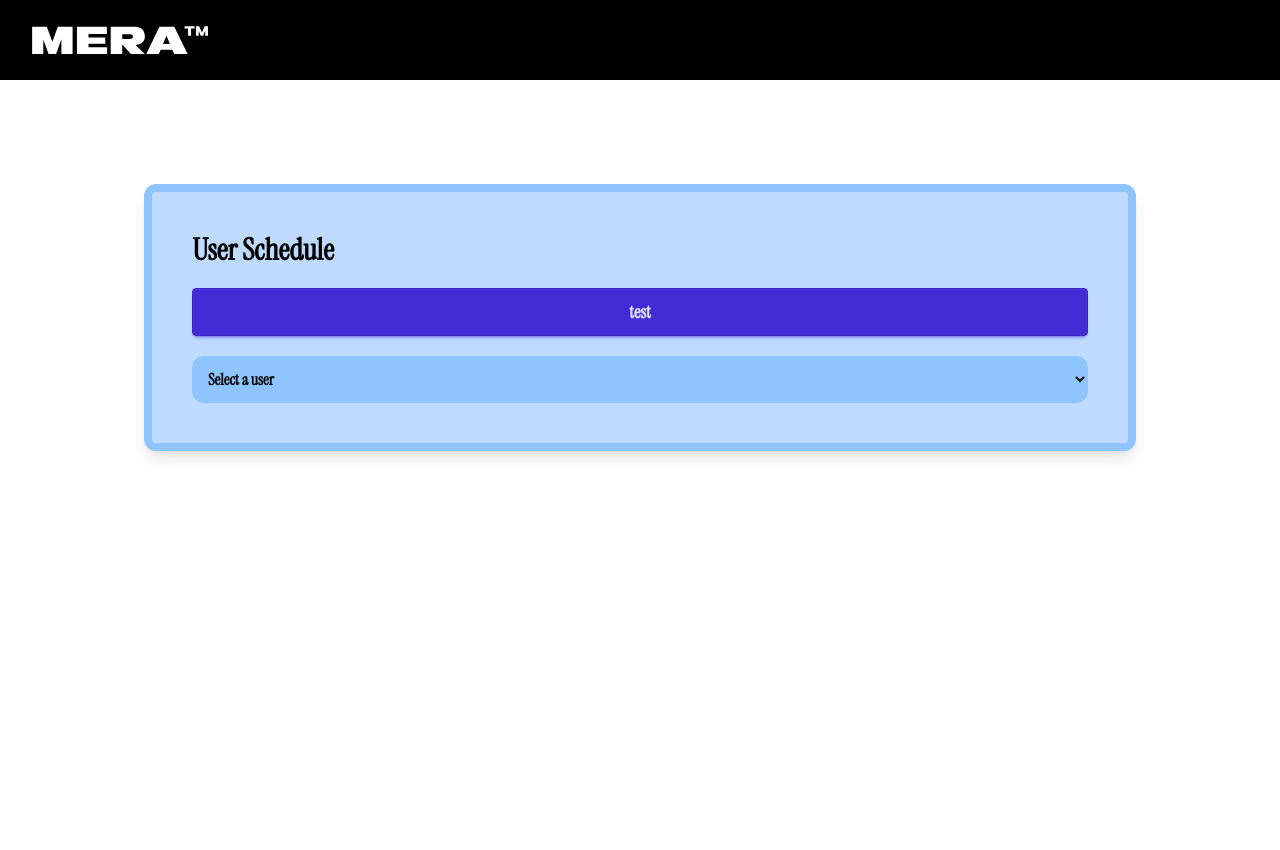
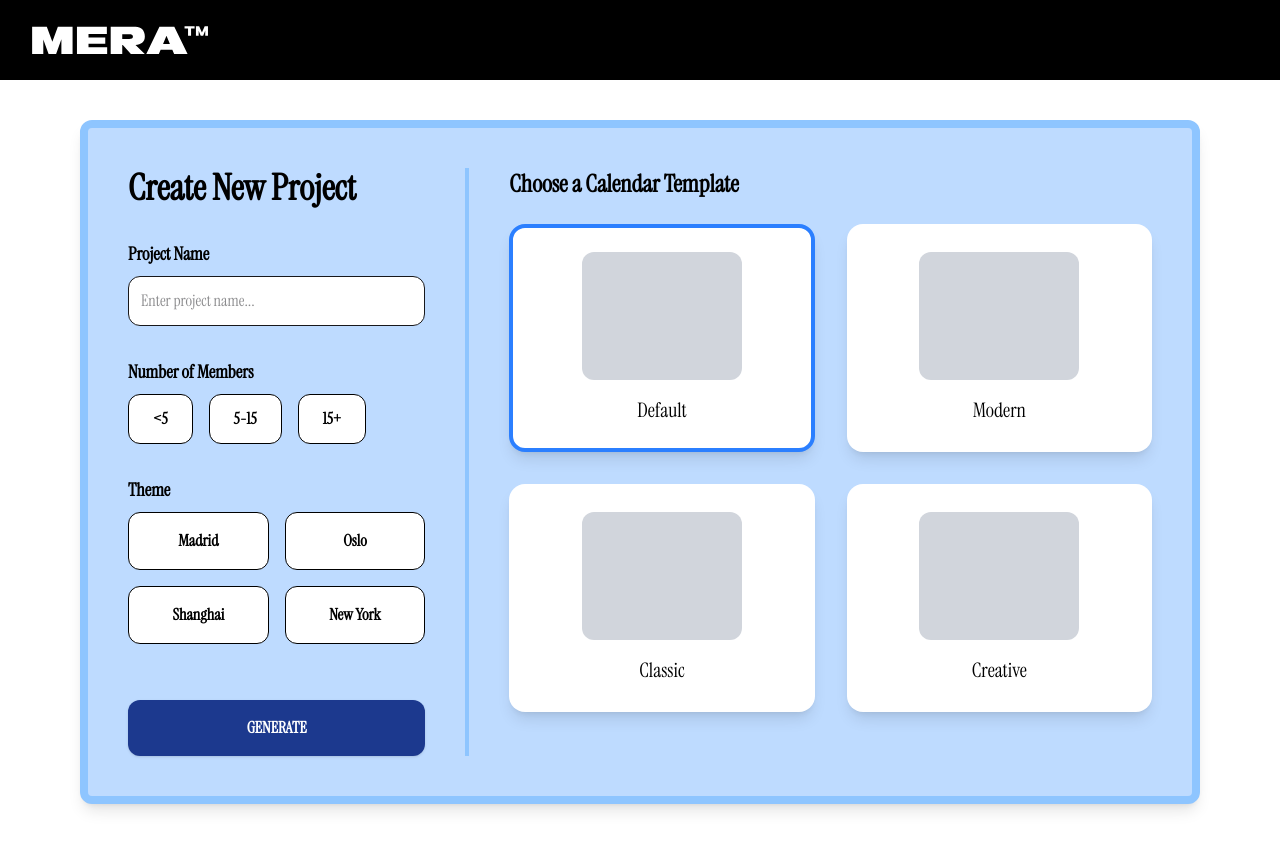
Before and after one commit to Hampus2001/mera, a Next.js app in the folder frontend/: page /createprojects in a window 1280 px wide. Shown: the top 850 px of the page. Before the commit the page ends 800 px from the top, so only its background shows below. Built offline with nearby package versions, Linux system fonts and the light colour scheme.

Commit message:
designanpassning till schemat

```diff
--- a/frontend/app/createprojects/page.js
+++ b/frontend/app/createprojects/page.js
@@ -1,23 +1,32 @@
 "use client";
 
 import { useContext, useState } from "react";
+import { motion, AnimatePresence } from "motion/react";
 import LandingNav from "@/components/LandingNav";
 import { HandleWorkspaceContext } from "@/context/WorkspaceContext";
 
-/* const users = [
-  { id: 1, name: "Irene ", role: "UI/UX" },
-  { id: 2, name: "Joel ", role: "UI/UX" },
-  { id: 3, name: "Hampus", role: "Backend" },
-  { id: 4, name: "Justus", role: "DevOps" },
-  { id: 5, name: "Mohamed", role: "Frontend" },
-]; */
+export default function UserSchedule() {
+  const [step, setStep] = useState(1);
+  const [projectName, setProjectName] = useState("");
+  const [memberCount, setMemberCount] = useState(1);
+  const [calendarTemplate, setCalendarTemplate] = useState("default");
+  const [theme, setTheme] = useState("light");
 
-export default function UserSchedule() {
   const [selectedUser, setSelectedUser] = useState(null);
   const [shifts, setShifts] = useState([]);
   const [newShift, setNewShift] = useState({ date: "", start: "", end: "" });
+
   const { contextId } = useContext(HandleWorkspaceContext);
   const [users, setUsers] = useState();
+
+  const handleNextStep = () => {
+    if (projectName && memberCount && calendarTemplate && theme) {
+      setStep(2);
+      getUsersAndTime();
+    } else {
+      alert("Please fill out all project details!");
+    }
+  };
 
   const handleAddShift = () => {
     if (selectedUser && newShift.date && newShift.start && newShift.end) {
@@ -32,7 +41,6 @@ export default function UserSchedule() {
     }
   };
 
-  //Send data and get data from server
   async function getUsersAndTime() {
     const response = await fetch("http://localhost:3001/sendUsers", {
       method: "POST",
@@ -50,15 +58,129 @@ export default function UserSchedule() {
   return (
     <>
       <LandingNav variant="appMode" />
-      <div className="flex flex-col min-h-screen items-center p-36 gap-10 font-instrument">
-        <div className="flex w-full flex-col gap-5 p-10 m-10 bg-blue-200 dark:bg-slate-800 rounded-xl border-8 border-blue-300 dark:border-slate-700 shadow-lg">
-          <h2 className="text-3xl font-bold text-black dark:text-white">
-            User Schedule
+      <div className="flex flex-col min-h-screen items-center p-20 gap-10 font-instrument">
+        <AnimatePresence mode="wait">
+          {step === 1 && (
+            <motion.div
+              key="step1"
+              initial={{ x: "-100%", opacity: 0 }}
+              animate={{ x: 0, opacity: 1 }}
+              exit={{ x: "100%", opacity: 0 }}
+              transition={{ duration: 0.5 }}
+              className="flex flex-row w-full p-10 m-10 bg-blue-200 dark:bg-slate-800 rounded-xl border-8 border-blue-300 dark:border-slate-700 shadow-lg"
+            >
+              {/* Left Sidebar */}
+              <div className="w-1/3 flex flex-col gap-8 pr-10 border-r-4 border-blue-300 dark:border-slate-700">
+                <h2 className="text-4xl font-bold text-black dark:text-white">
+                  Create New Project
                 </h2>
 
-          <button className="btn btn-lg btn-primary" onClick={getUsersAndTime}>
-            test
+                {/* Project Name */}
+                <div className="flex flex-col gap-2">
+                  <label className="text-lg font-semibold text-black dark:text-white">
+                    Project Name
+                  </label>
+                  <input
+                    type="text"
+                    placeholder="Enter project name..."
+                    value={projectName}
+                    onChange={(e) => setProjectName(e.target.value)}
+                    className="p-3 rounded-xl bg-white dark:bg-slate-700 border"
+                  />
+                </div>
+
+                {/* Member Count Buttons */}
+                <div className="flex flex-col gap-2">
+                  <label className="text-lg font-semibold text-black dark:text-white">
+                    Number of Members
+                  </label>
+                  <div className="flex gap-4">
+                    {["<5", "5-15", "15+"].map((option) => (
+                      <button
+                        key={option}
+                        onClick={() => setMemberCount(option)}
+                        className={`px-6 py-3 rounded-xl font-bold ${
+                          memberCount === option
+                            ? "bg-blue-500 text-white"
+                            : "bg-white dark:bg-slate-700 text-black dark:text-white border"
+                        }`}
+                      >
+                        {option}
                       </button>
+                    ))}
+                  </div>
+                </div>
+
+                {/* Theme Selection Buttons */}
+                <div className="flex flex-col gap-2">
+                  <label className="text-lg font-semibold text-black dark:text-white">
+                    Theme
+                  </label>
+                  <div className="grid grid-cols-2 gap-4">
+                    {["Madrid", "Oslo", "Shanghai", "New York"].map((city) => (
+                      <button
+                        key={city}
+                        onClick={() => setTheme(city)}
+                        className={`py-4 rounded-xl font-bold ${
+                          theme === city
+                            ? "bg-blue-500 text-white"
+                            : "bg-white dark:bg-slate-700 text-black dark:text-white border"
+                        }`}
+                      >
+                        {city}
+                      </button>
+                    ))}
+                  </div>
+                </div>
+
+                {/* Generate Button */}
+                <button
+                  onClick={handleNextStep}
+                  className="mt-6 w-full bg-blue-900 hover:bg-black text-white font-bold py-4 rounded-xl shadow transition-all"
+                >
+                  GENERATE
+                </button>
+              </div>
+
+              {/* Right Main Content */}
+              <div className="w-2/3 flex flex-col pl-10">
+                <h3 className="text-2xl font-bold mb-6 text-black dark:text-white">
+                  Choose a Calendar Template
+                </h3>
+                <div className="grid grid-cols-2 gap-8">
+                  {["default", "modern", "classic", "creative"].map((template) => (
+                    <div
+                      key={template}
+                      onClick={() => setCalendarTemplate(template)}
+                      className={`cursor-pointer p-6 rounded-2xl border-4 ${
+                        calendarTemplate === template
+                          ? "border-blue-500"
+                          : "border-transparent"
+                      } bg-white dark:bg-slate-700 shadow-lg flex flex-col items-center justify-center transition-all hover:scale-105`}
+                    >
+                      {/* Placeholder for image */}
+                      <div className="w-40 h-32 bg-gray-300 dark:bg-gray-600 rounded-xl mb-4" />
+                      <p className="text-xl capitalize text-black dark:text-white">
+                        {template}
+                      </p>
+                    </div>
+                  ))}
+                </div>
+              </div>
+            </motion.div>
+          )}
+
+          {/* STEP 2 (User Dropdown + Shift System) */}
+          {step === 2 && (
+            <motion.div
+              key="step2"
+              initial={{ x: "100%", opacity: 0 }}
+              animate={{ x: 0, opacity: 1 }}
+              exit={{ x: "-100%", opacity: 0 }}
+              transition={{ duration: 0.5 }}
+              className="flex flex-col w-full gap-5 p-10 m-10 bg-blue-200 dark:bg-slate-800 rounded-xl border-8 border-blue-300 dark:border-slate-700 shadow-lg"
+            >
+              <h2 className="text-3xl font-bold text-black dark:text-white">User Schedule</h2>
 
               <select
                 className="p-3 rounded-xl bg-blue-300 dark:bg-slate-600 dark:text-white text-black font-semibold"
@@ -103,9 +225,7 @@ export default function UserSchedule() {
                       <option value="">from</option>
                       {Array.from({ length: 24 }, (_, hour) =>
                         ["00", "15", "30", "45"].map((minute) => {
-                      const time = `${hour
-                        .toString()
-                        .padStart(2, "0")}:${minute}`;
+                          const time = `${hour.toString().padStart(2, "0")}:${minute}`;
                           return (
                             <option key={time} value={time}>
                               {time}
@@ -125,9 +245,7 @@ export default function UserSchedule() {
                       <option value="">to</option>
                       {Array.from({ length: 24 }, (_, hour) =>
                         ["00", "15", "30", "45"].map((minute) => {
-                      const time = `${hour
-                        .toString()
-                        .padStart(2, "0")}:${minute}`;
+                          const time = `${hour.toString().padStart(2, "0")}:${minute}`;
                           return (
                             <option key={time} value={time}>
                               {time}
@@ -157,7 +275,9 @@ export default function UserSchedule() {
                   </div>
                 </div>
               )}
-        </div>
+            </motion.div>
+          )}
+        </AnimatePresence>
       </div>
     </>
   );
--- a/frontend/package.json
+++ b/frontend/package.json
@@ -17,6 +17,7 @@
     "daisyui": "^5.0.27",
     "date-fns": "^4.1.0",
     "lucide-react": "^0.488.0",
+    "motion": "^12.9.2",
     "next": "15.3.0",
     "react": "^19.1.0",
     "react-big-calendar": "^1.18.0",
```
Also changed, not shown: 2 other files (tests, documents, lock files or other folders). Lines whose indentation alone changed are shown as unchanged.
